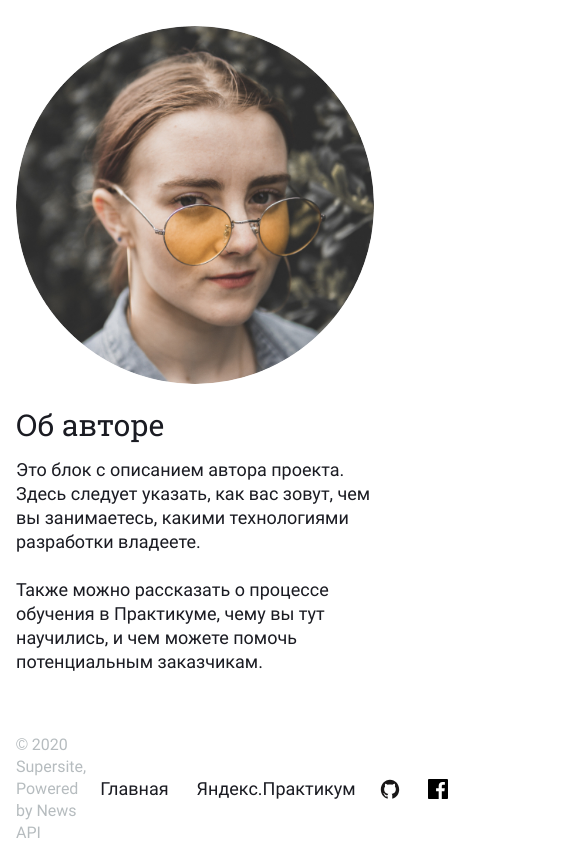
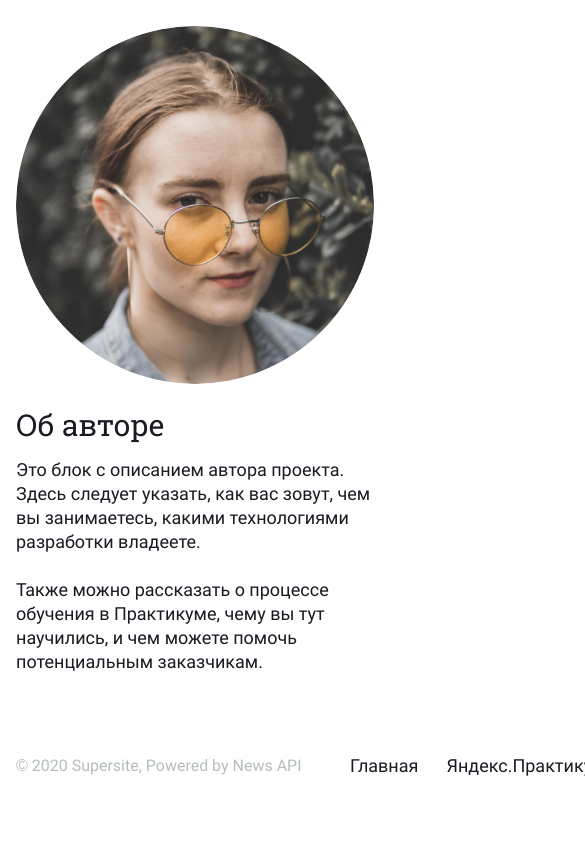
Before and after one commit to msosnovskiy/news-explorer-frontend, a website: page src/index.html in a window 390 px wide. Shown: the part 1808-2652 px from the top of the page, 585 px wide, since content can reach past the window. After the commit the page ends 2606 px from the top, so only its background shows below. Drawn offline with Linux system fonts and the light colour scheme.

Commit message:
edit footer

```diff
--- a/src/blocks/footer/__links/footer__links.css
+++ b/src/blocks/footer/__links/footer__links.css
@@ -2,6 +2,14 @@
   margin: 0 auto;
   list-style: none;
   padding: 0;
-  display: flex;
-  align-items: center;
+  display: grid;
+  grid-template-columns: repeat(2, 0.1fr);
+  grid-column-gap: 40px;
+  justify-content: flex-end
 }
+
+@media screen and (max-width: 880px) {
+  .footer__links {
+    grid-column-gap: 12px;
+  }
+}
--- a/src/blocks/footer/__navigation-links/footer__navigation-links.css
+++ b/src/blocks/footer/__navigation-links/footer__navigation-links.css
@@ -1,10 +1,9 @@
 .footer__navigation-links {
   display: flex;
-  margin-right: 42px;
+  justify-content: flex-end;
 }
 
 @media screen and (max-width: 880px) {
   .footer__navigation-links {
-    margin-right: 6px;
   }
 }
--- a/src/blocks/footer/__social-links/footer__social-links.css
+++ b/src/blocks/footer/__social-links/footer__social-links.css
@@ -1,3 +1,4 @@
 .footer__social-links {
   display: flex;
+  justify-content: flex-end;
 }
--- a/src/blocks/footer/footer.css
+++ b/src/blocks/footer/footer.css
@@ -8,7 +8,9 @@
 
 .footer {
   min-height: 82px;
-  display: flex;
+  display: grid;
+  grid-template-columns: 300px 1fr;
+  grid-column-gap: 20px;
   align-items: center;
   justify-content: space-between;
 }
```
